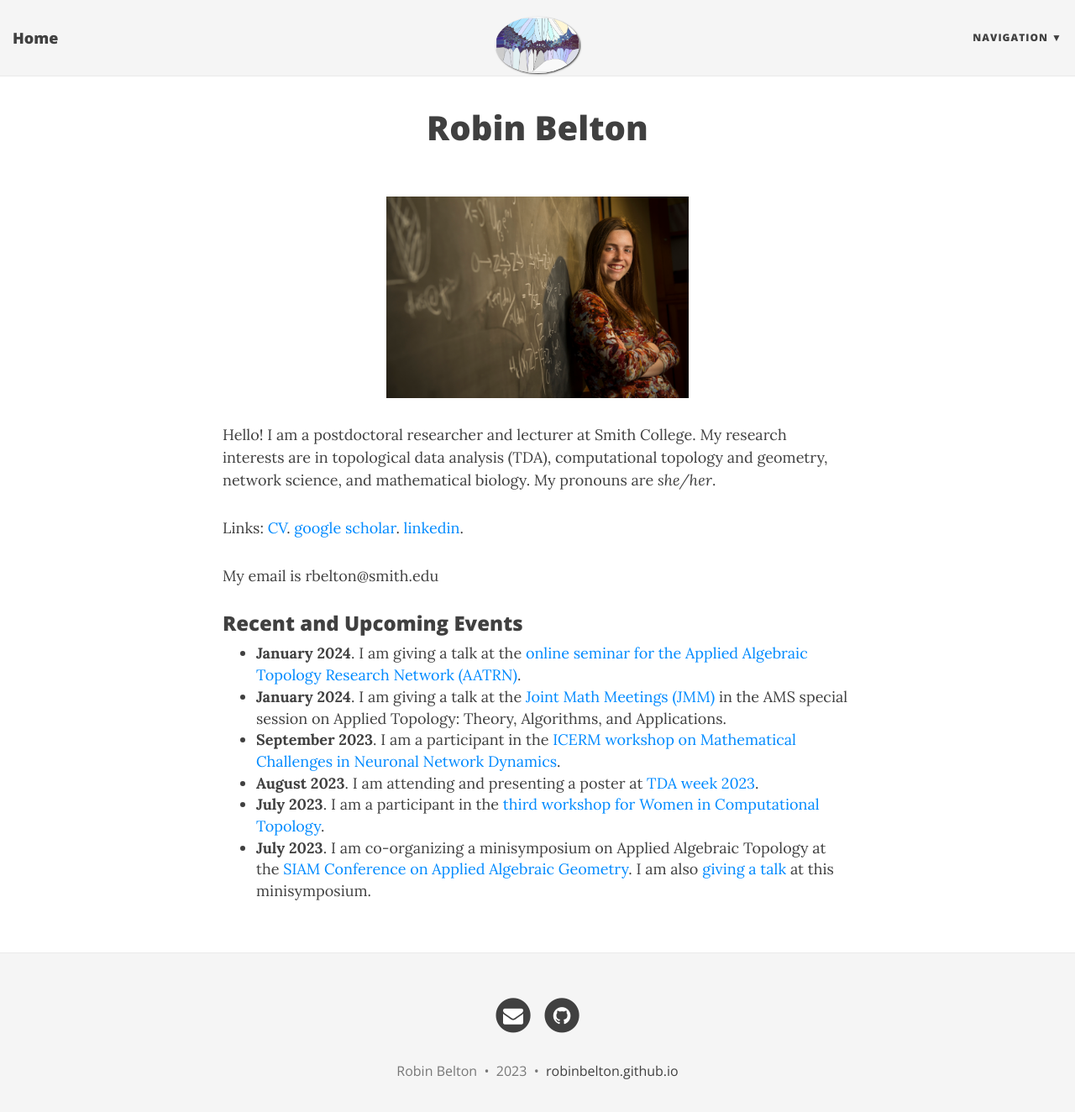
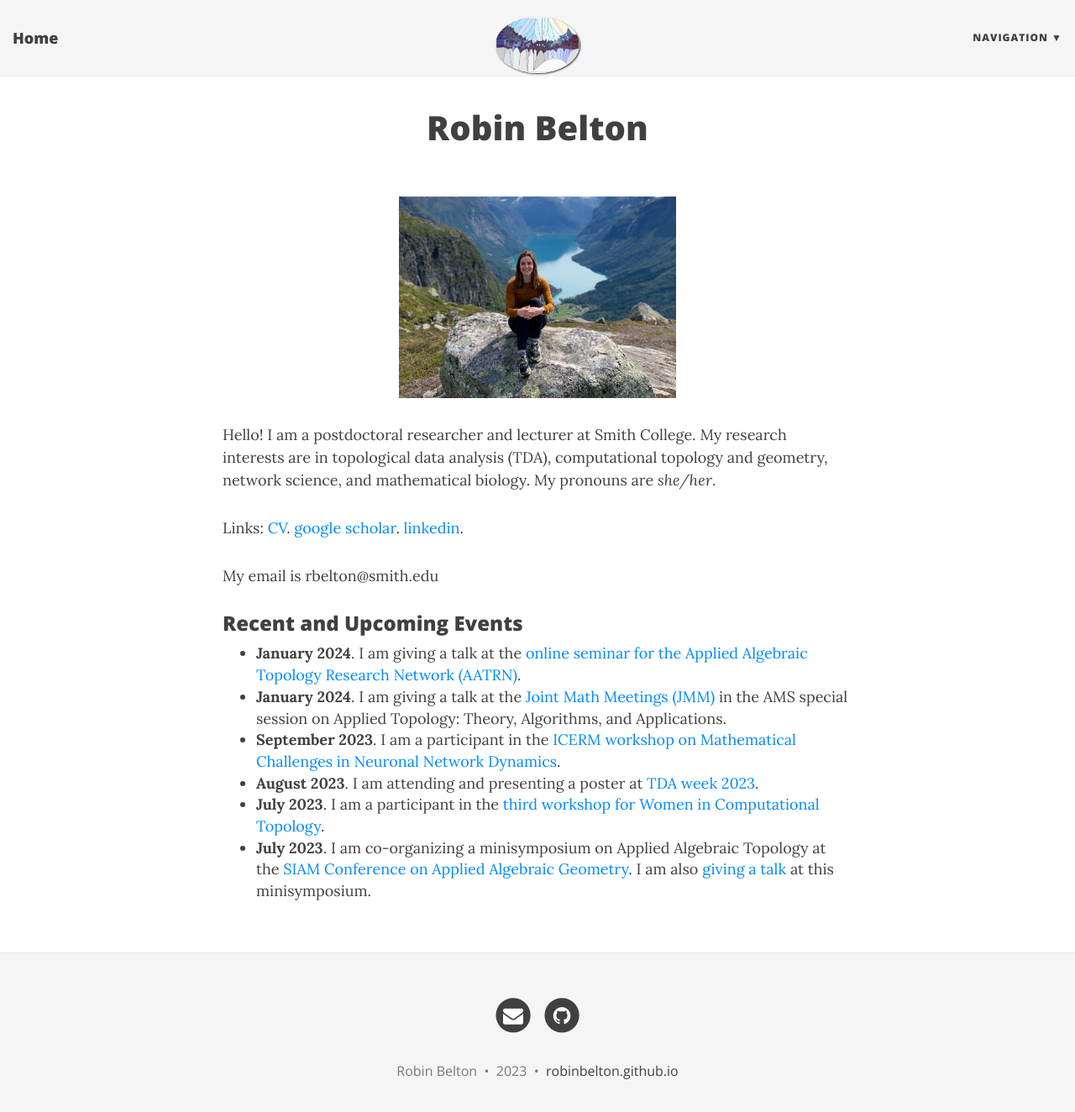
Before and after one commit to robinbelton/robinbelton.github.io, a Jekyll site: the page built from index.html, in a window 1280 px wide and 1337 px high. Shown: the top 1324 px of the window at 84% size. Built offline with Jekyll 4.4.1, drawn with Linux system fonts in a browser that asks for light colours; nearby versions of some CDN libraries; the list of posts is cut into pages by our own code.

Commit message:
Edit homepage picture

```diff
--- a/index.html
+++ b/index.html
@@ -5,11 +5,10 @@ subtitle:
 use-site-title: true
 ---
 
-<p style="text-align:center;"><img src="robin.jpg" width = "360" height = "240">
+<p style="text-align:center;"><img src="robin-norway.jpg" width = "330" height = "240">
 
 <p> Hello! I am a postdoctoral researcher and lecturer at Smith College. My research interests are in topological data analysis (TDA), computational topology and geometry, network science, and mathematical biology. My pronouns are <em>she/her</em>.
 </p>
-
 
 <p> Links: <a href="http://robinbelton.github.io//BeltonCVwebsite.pdf">CV</a>.  <a href="https://scholar.google.com/citations?user=v_c8ueIAAAAJ&hl=en&oi=ao">google scholar</a>.
 <a href="https://www.linkedin.com/in/robin-belton-4511691b0/">linkedin</a>. </p>
```
Also changed, not shown: robin-norway.JPG (added).
